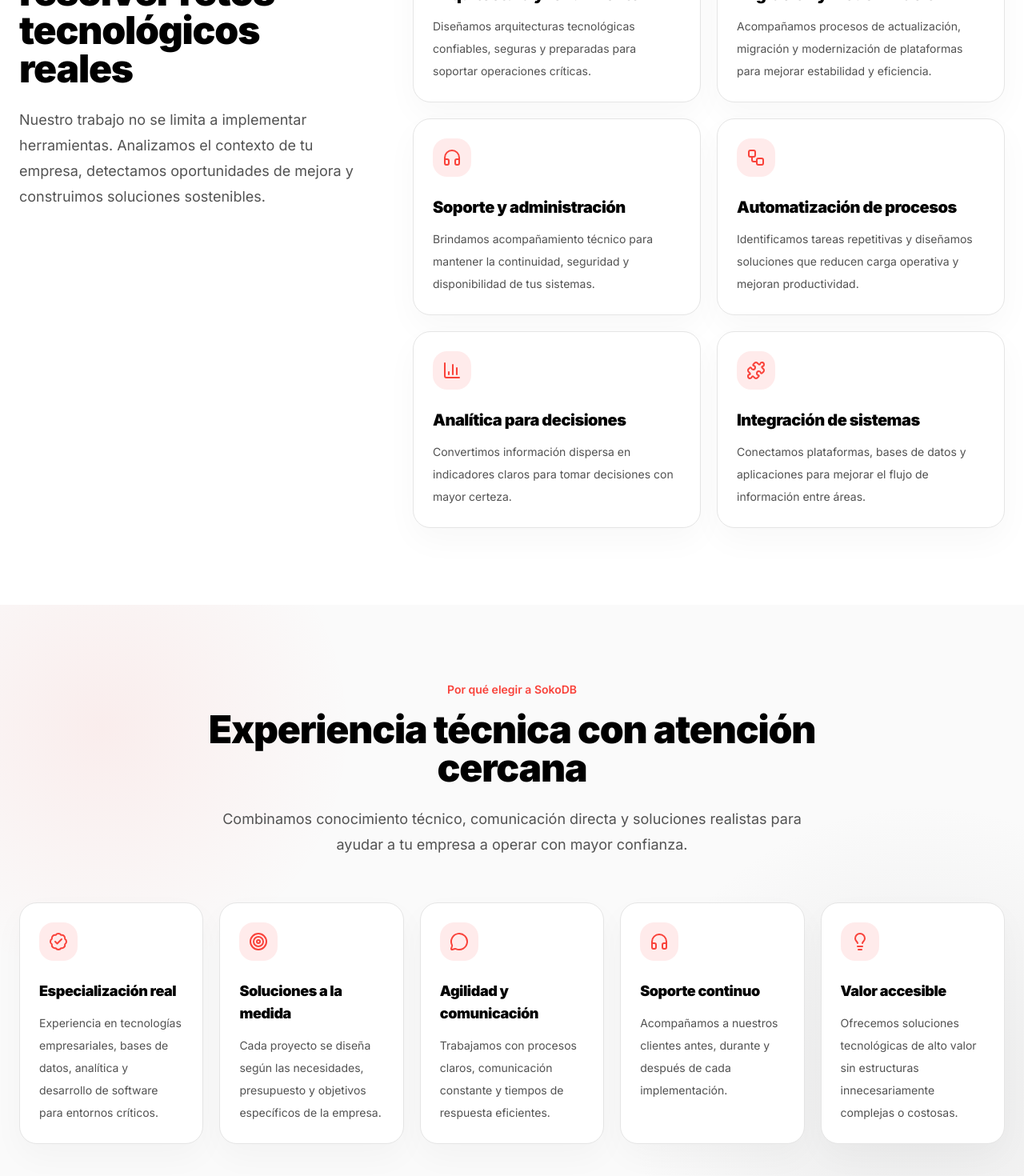
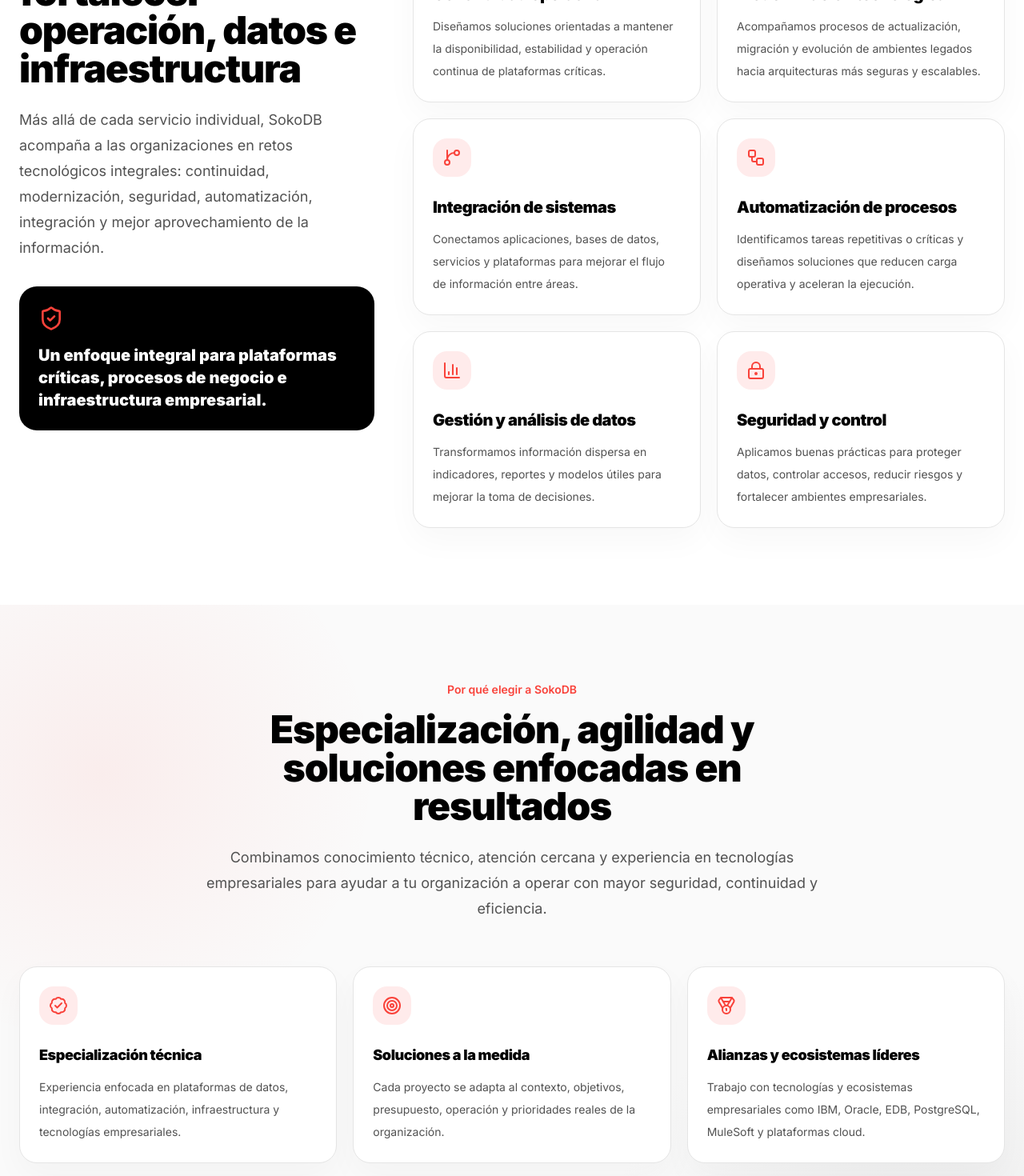
Before and after one commit to UserSoko01/sokodb-web, a Next.js app: page /servicios in a window 1280 px wide. Shown: the part 6420-7890 px from the top of the page at 80% size. Built offline with nearby package versions, Linux system fonts and the light colour scheme.

Commit message:
se modifica las capacidades y valor de propuesta

```diff
--- a/src/components/sections/CapabilitiesSection.tsx
+++ b/src/components/sections/CapabilitiesSection.tsx
@@ -1,48 +1,48 @@
 import {
   BarChart3,
-  CloudUpload,
-  Gauge,
-  Headphones,
-  Puzzle,
+  GitBranch,
+  LockKeyhole,
+  RefreshCw,
+  ShieldCheck,
   Workflow,
 } from "lucide-react";
 
 const capabilities = [
   {
-    title: "Arquitectura y rendimiento",
+    title: "Continuidad operativa",
     description:
-      "Diseñamos arquitecturas tecnológicas confiables, seguras y preparadas para soportar operaciones críticas.",
-    icon: Gauge,
+      "Diseñamos soluciones orientadas a mantener la disponibilidad, estabilidad y operación continua de plataformas críticas.",
+    icon: ShieldCheck,
   },
   {
-    title: "Migración y modernización",
+    title: "Modernización tecnológica",
     description:
-      "Acompañamos procesos de actualización, migración y modernización de plataformas para mejorar estabilidad y eficiencia.",
-    icon: CloudUpload,
+      "Acompañamos procesos de actualización, migración y evolución de ambientes legados hacia arquitecturas más seguras y escalables.",
+    icon: RefreshCw,
   },
   {
-    title: "Soporte y administración",
+    title: "Integración de sistemas",
     description:
-      "Brindamos acompañamiento técnico para mantener la continuidad, seguridad y disponibilidad de tus sistemas.",
-    icon: Headphones,
+      "Conectamos aplicaciones, bases de datos, servicios y plataformas para mejorar el flujo de información entre áreas.",
+    icon: GitBranch,
   },
   {
     title: "Automatización de procesos",
     description:
-      "Identificamos tareas repetitivas y diseñamos soluciones que reducen carga operativa y mejoran productividad.",
+      "Identificamos tareas repetitivas o críticas y diseñamos soluciones que reducen carga operativa y aceleran la ejecución.",
     icon: Workflow,
   },
   {
-    title: "Analítica para decisiones",
+    title: "Gestión y análisis de datos",
     description:
-      "Convertimos información dispersa en indicadores claros para tomar decisiones con mayor certeza.",
+      "Transformamos información dispersa en indicadores, reportes y modelos útiles para mejorar la toma de decisiones.",
     icon: BarChart3,
   },
   {
-    title: "Integración de sistemas",
+    title: "Seguridad y control",
     description:
-      "Conectamos plataformas, bases de datos y aplicaciones para mejorar el flujo de información entre áreas.",
-    icon: Puzzle,
+      "Aplicamos buenas prácticas para proteger datos, controlar accesos, reducir riesgos y fortalecer ambientes empresariales.",
+    icon: LockKeyhole,
   },
 ];
 
@@ -53,18 +53,27 @@
         <div className="grid gap-12 lg:grid-cols-[0.75fr_1.25fr]">
           <div>
             <p className="text-sm font-semibold text-[#F9423A]">
-              Cómo podemos ayudarte
+              Capacidades transversales
             </p>
 
             <h2 className="mt-4 text-3xl font-black tracking-tight text-black md:text-5xl">
-              Capacidades para resolver retos tecnológicos reales
+              Tecnología para fortalecer operación, datos e infraestructura
             </h2>
 
             <p className="mt-6 text-lg leading-8 text-neutral-600">
-              Nuestro trabajo no se limita a implementar herramientas.
-              Analizamos el contexto de tu empresa, detectamos oportunidades de
-              mejora y construimos soluciones sostenibles.
+              Más allá de cada servicio individual, SokoDB acompaña a las
+              organizaciones en retos tecnológicos integrales: continuidad,
+              modernización, seguridad, automatización, integración y mejor
+              aprovechamiento de la información.
             </p>
+
+            <div className="mt-8 rounded-3xl bg-black p-6 text-white">
+              <ShieldCheck className="h-8 w-8 text-[#F9423A]" />
+              <p className="mt-4 text-xl font-black">
+                Un enfoque integral para plataformas críticas, procesos de
+                negocio e infraestructura empresarial.
+              </p>
+            </div>
           </div>
 
           <div className="grid gap-5 md:grid-cols-2">
--- a/src/components/sections/WhyChooseUs.tsx
+++ b/src/components/sections/WhyChooseUs.tsx
@@ -1,40 +1,47 @@
 import {
   BadgeCheck,
+  Handshake,
   Headphones,
   Lightbulb,
-  MessageCircle,
+  Medal,
   Target,
 } from "lucide-react";
 
 const reasons = [
   {
-    title: "Especialización real",
+    title: "Especialización técnica",
     description:
-      "Experiencia en tecnologías empresariales, bases de datos, analítica y desarrollo de software para entornos críticos.",
+      "Experiencia enfocada en plataformas de datos, integración, automatización, infraestructura y tecnologías empresariales.",
     icon: BadgeCheck,
   },
   {
     title: "Soluciones a la medida",
     description:
-      "Cada proyecto se diseña según las necesidades, presupuesto y objetivos específicos de la empresa.",
+      "Cada proyecto se adapta al contexto, objetivos, presupuesto, operación y prioridades reales de la organización.",
     icon: Target,
   },
   {
-    title: "Agilidad y comunicación",
+    title: "Alianzas y ecosistemas líderes",
     description:
-      "Trabajamos con procesos claros, comunicación constante y tiempos de respuesta eficientes.",
-    icon: MessageCircle,
+      "Trabajo con tecnologías y ecosistemas empresariales como IBM, Oracle, EDB, PostgreSQL, MuleSoft y plataformas cloud.",
+    icon: Medal,
   },
   {
-    title: "Soporte continuo",
+    title: "Atención cercana y ágil",
     description:
-      "Acompañamos a nuestros clientes antes, durante y después de cada implementación.",
+      "Comunicación directa, seguimiento constante y procesos claros para avanzar sin burocracia innecesaria.",
+    icon: Handshake,
+  },
+  {
+    title: "Soporte flexible",
+    description:
+      "Modalidades por bolsa de horas, proyecto fijo, atención remota, híbrida o en sitio, con esquemas 5×8 o 7×24.",
     icon: Headphones,
   },
   {
-    title: "Valor accesible",
+    title: "Valor competitivo",
     description:
-      "Ofrecemos soluciones tecnológicas de alto valor sin estructuras innecesariamente complejas o costosas.",
+      "Soluciones especializadas, medibles y sostenibles, con enfoque en eficiencia, continuidad y retorno operativo.",
     icon: Lightbulb,
   },
 ];
@@ -51,16 +58,17 @@
           </p>
 
           <h2 className="mt-4 text-3xl font-black tracking-tight text-black md:text-5xl">
-            Experiencia técnica con atención cercana
+            Especialización, agilidad y soluciones enfocadas en resultados
           </h2>
 
           <p className="mt-6 text-lg leading-8 text-neutral-600">
-            Combinamos conocimiento técnico, comunicación directa y soluciones
-            realistas para ayudar a tu empresa a operar con mayor confianza.
+            Combinamos conocimiento técnico, atención cercana y experiencia en
+            tecnologías empresariales para ayudar a tu organización a operar con
+            mayor seguridad, continuidad y eficiencia.
           </p>
         </div>
 
-        <div className="mt-14 grid gap-5 md:grid-cols-2 lg:grid-cols-5">
+        <div className="mt-14 grid gap-5 md:grid-cols-2 lg:grid-cols-3">
           {reasons.map((reason) => {
             const Icon = reason.icon;
 
```
